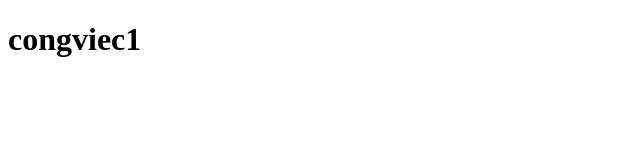
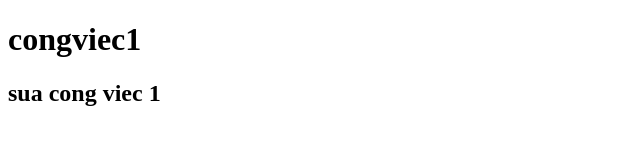
Before and after one commit to BIDOAN/Duan7, a plain HTML site: page index.html in a window 1280 px wide. Shown: the whole page, without its empty margins (0-640 px from the left). Drawn offline with Linux system fonts and the light colour scheme.

Commit message:
sua cong viec 1

```diff
--- a/index.html
+++ b/index.html
@@ -7,5 +7,6 @@
   </head>
   <body>
     <h1>congviec1</h1>
+    <h2>sua cong viec 1</h2>
   </body>
 </html>
```
